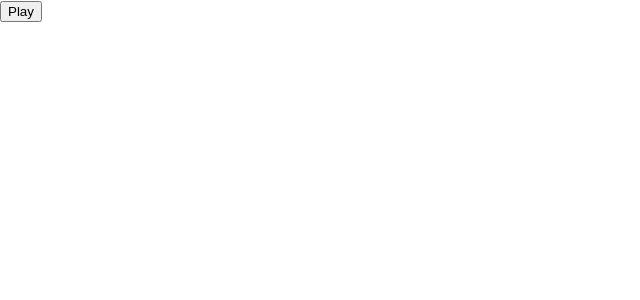
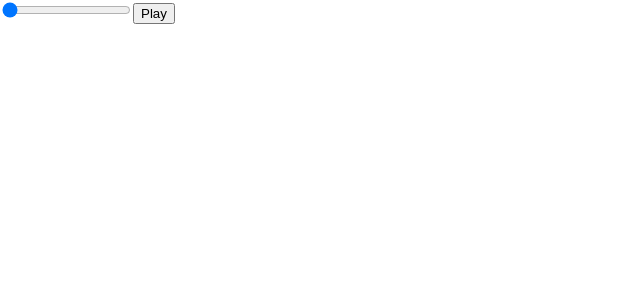
Before and after one commit to helenakolberg/react_metronome_lab, a React (Create React App) app: page / in a window 1280 px wide. Shown: the top 300 px of the page, without its empty margins (0-640 px from the left). Built offline with nearby package versions, Linux system fonts and the light colour scheme.

Commit message:
created range input and handleInput method

```diff
--- a/src/components/MetronomeSetter.js
+++ b/src/components/MetronomeSetter.js
@@ -1,10 +1,35 @@
-import React from 'react';
+import React, { Component } from 'react';
 
-const MetronomeSetter = (props) => {
-    return (
+class MetronomeSetter extends Component {
+    constructor() {
+        super()
+
+        this.state = {
+            tempoValue: "40"
+        }
+
+        this.handleInput = this.handleInput.bind(this);
+    }
+
+    handleInput(event) {
+        this.setState({ tempoValue: event.target.value })
+    }
+
+    render() {
+        return (
         <>
+            <input
+                type="range"
+                name="tempo"
+                id="tempo"
+                min="40"
+                max="218"
+                value={this.state.tempoValue}
+                onChange={this.handleInput}
+                />
         </>
     )
+    }
 }
 
 export default MetronomeSetter;
```
